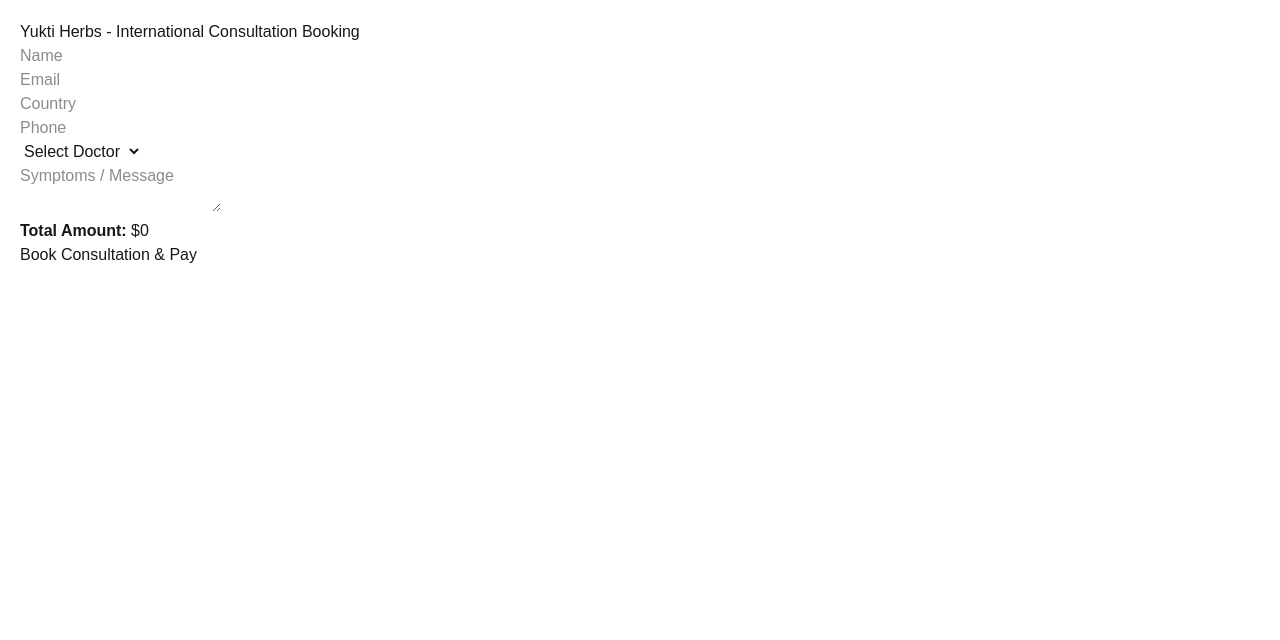
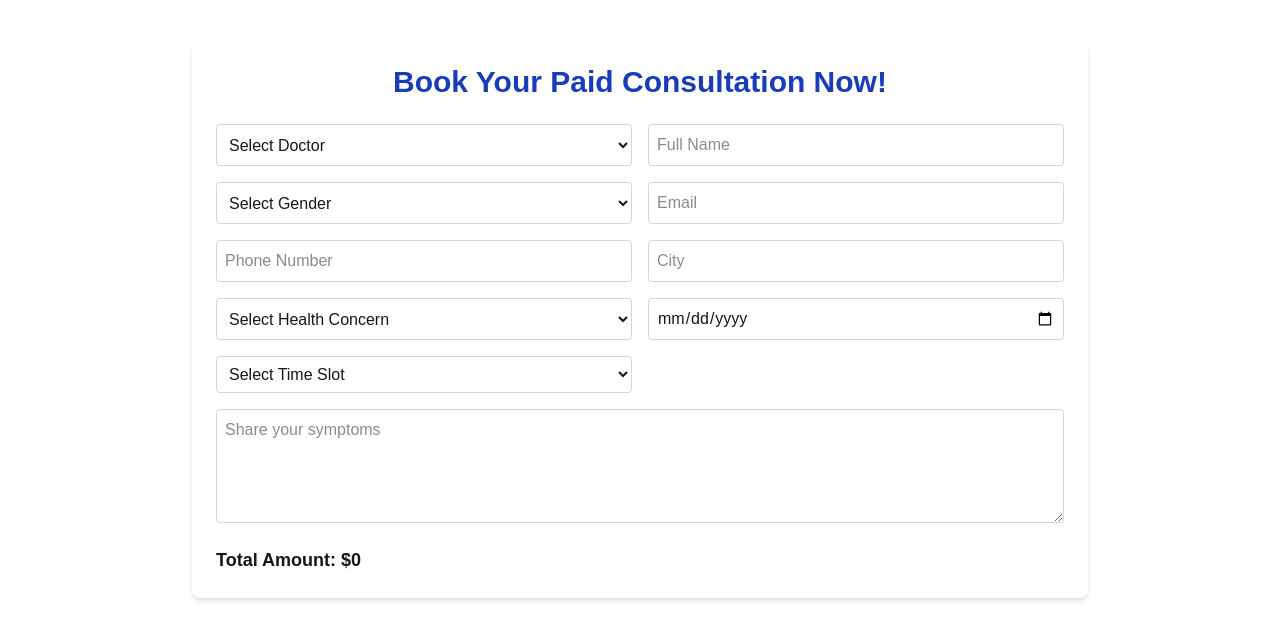
Before and after one commit to rahul2271/yuktiinterational, a Next.js app: page /components/Consulatationbooking in a window 1280 px wide. Shown: the top 640 px of the page. Built offline with nearby package versions, Linux system fonts and the light colour scheme.

Commit message:
Update page.js

```diff
--- a/app/components/Consulatationbooking/page.js
+++ b/app/components/Consulatationbooking/page.js
@@ -1,17 +1,21 @@
 'use client';
+
 import { useState, useEffect } from 'react';
 
 export default function ConsultationBooking() {
   const [form, setForm] = useState({
+    doctor: '',
     name: '',
+    gender: '',
     email: '',
-    country: '',
     phone: '',
-    doctor: '',
+    city: '',
+    healthConcern: '',
     message: '',
+    date: '',
+    timeSlot: '',
     price: 0,
   });
-  const [loading, setLoading] = useState(false);
 
   const doctorPrices = {
     Doctor1: 40,
@@ -19,7 +23,6 @@ export default function ConsultationBooking() {
     Doctor3: 10,
   };
 
-  // ✅ Load Cashfree JS SDK
   useEffect(() => {
     const script = document.createElement('script');
     script.src = 'https://sdk.cashfree.com/js/v3/cashfree.js';
@@ -34,7 +37,6 @@ export default function ConsultationBooking() {
 
   const handleSubmit = async (e) => {
     e.preventDefault();
-    setLoading(true);
 
     try {
       const res = await fetch('/api/create-order', {
@@ -46,84 +48,136 @@ export default function ConsultationBooking() {
       const data = await res.json();
 
       if (res.ok && data.paymentSessionId) {
-        console.log('Received paymentSessionId:', data.paymentSessionId);
-
-        if (typeof window !== 'undefined' && window.Cashfree) {
-          const cashfree = Cashfree({ mode: 'production' });
-
-          cashfree.checkout({
-            paymentSessionId: data.paymentSessionId,
-            redirectTarget: '_self', // Change to '_blank' or '_modal' if needed
-          });
-        } else {
-          alert('Cashfree SDK not loaded');
-        }
+        const cashfree = Cashfree({ mode: 'production' });
+        cashfree.checkout({
+          paymentSessionId: data.paymentSessionId,
+          redirectTarget: '_self',
+        });
       } else {
-        console.error('API Error:', data);
-        alert(
-          `Order creation failed.\n\nStatus: ${res.status}\nReason: ${JSON.stringify(
-            data
-          )}`
-        );
+        alert(`Order creation failed: ${JSON.stringify(data)}`);
       }
     } catch (error) {
-      console.error('Form Submit Error:', error);
-      alert('Something went wrong! Please try again.');
-    } finally {
-      setLoading(false);
+      console.error('Submit Error:', error);
+      alert('Something went wrong!');
     }
   };
 
   return (
-    <div style={{ padding: '20px' }}>
-      <h1>Yukti Herbs - International Consultation Booking</h1>
-      <form onSubmit={handleSubmit}>
-        <input
-          placeholder="Name"
-          required
-          value={form.name}
-          onChange={(e) => setForm({ ...form, name: e.target.value })}
-        /><br />
+    <div className="max-w-4xl mx-auto p-6 bg-white shadow-md rounded-lg mt-10">
+      <h1 className="text-3xl font-bold mb-6 text-center text-blue-800">Book Your Paid Consultation Now!</h1>
+      <form onSubmit={handleSubmit} className="space-y-4">
+        <div className="grid grid-cols-1 md:grid-cols-2 gap-4">
+          <select
+            className="border border-gray-300 p-2 rounded"
+            value={form.doctor}
+            onChange={handleDoctorChange}
+            required
+          >
+            <option value="">Select Doctor</option>
+            <option value="Doctor1">Doctor 1 - $40</option>
+            <option value="Doctor2">Doctor 2 - $30</option>
+            <option value="Doctor3">Doctor 3 - $10</option>
+          </select>
 
-        <input
-          placeholder="Email"
-          type="email"
-          required
-          value={form.email}
-          onChange={(e) => setForm({ ...form, email: e.target.value })}
-        /><br />
+          <input
+            type="text"
+            placeholder="Full Name"
+            className="border border-gray-300 p-2 rounded"
+            value={form.name}
+            onChange={(e) => setForm({ ...form, name: e.target.value })}
+            required
+          />
 
-        <input
-          placeholder="Country"
-          required
-          value={form.country}
-          onChange={(e) => setForm({ ...form, country: e.target.value })}
-        /><br />
+          <select
+            className="border border-gray-300 p-2 rounded"
+            value={form.gender}
+            onChange={(e) => setForm({ ...form, gender: e.target.value })}
+            required
+          >
+            <option value="">Select Gender</option>
+            <option value="Male">Male</option>
+            <option value="Female">Female</option>
+            <option value="Other">Other</option>
+          </select>
 
-        <input
-          placeholder="Phone"
-          required
-          value={form.phone}
-          onChange={(e) => setForm({ ...form, phone: e.target.value })}
-        /><br />
+          <input
+            type="email"
+            placeholder="Email"
+            className="border border-gray-300 p-2 rounded"
+            value={form.email}
+            onChange={(e) => setForm({ ...form, email: e.target.value })}
+            required
+          />
 
-        <select required value={form.doctor} onChange={handleDoctorChange}>
-          <option value="">Select Doctor</option>
-          <option value="Doctor1">Doctor 1 - $40</option>
-          <option value="Doctor2">Doctor 2 - $30</option>
-          <option value="Doctor3">Doctor 3 - $10</option>
-        </select><br />
+          <input
+            type="text"
+            placeholder="Phone Number"
+            className="border border-gray-300 p-2 rounded"
+            value={form.phone}
+            onChange={(e) => setForm({ ...form, phone: e.target.value })}
+            required
+          />
+
+          <input
+            type="text"
+            placeholder="City"
+            className="border border-gray-300 p-2 rounded"
+            value={form.city}
+            onChange={(e) => setForm({ ...form, city: e.target.value })}
+            required
+          />
+
+          <select
+            className="border border-gray-300 p-2 rounded"
+            value={form.healthConcern}
+            onChange={(e) => setForm({ ...form, healthConcern: e.target.value })}
+            required
+          >
+            <option value="">Select Health Concern</option>
+            <option value="Hairfall">Hairfall</option>
+            <option value="PCOS">PCOS</option>
+            <option value="Diabetes">Diabetes</option>
+            <option value="Other">Other</option>
+          </select>
+
+          <input
+            type="date"
+            className="border border-gray-300 p-2 rounded"
+            value={form.date}
+            onChange={(e) => setForm({ ...form, date: e.target.value })}
+            required
+          />
+
+          <select
+            className="border border-gray-300 p-2 rounded"
+            value={form.timeSlot}
+            onChange={(e) => setForm({ ...form, timeSlot: e.target.value })}
+            required
+          >
+            <option value="">Select Time Slot</option>
+            <option value="10 AM - 12 PM">10 AM - 12 PM</option>
+            <option value="2 PM - 4 PM">2 PM - 4 PM</option>
+            <option value="6 PM - 8 PM">6 PM - 8 PM</option>
+          </select>
+        </div>
 
         <textarea
-          placeholder="Symptoms / Message"
+          placeholder="Share your symptoms"
+          className="border border-gray-300 p-2 rounded w-full"
           value={form.message}
           onChange={(e) => setForm({ ...form, message: e.target.value })}
-        ></textarea><br />
+          rows={4}
+        ></textarea>
 
-        <p><strong>Total Amount:</strong> ${form.price}</p>
-        <button type="submit" disabled={loading}>
-          {loading ? 'Processing...' : 'Book Consultation & Pay'}
-        </button>
+        <p className="text-lg font-semibold">Total Amount: ${form.price}</p>
+
+        {/* <button
+          type="submit"
+          className="w-full bg-yellow-500 text-white py-3 rounded text-lg hover:bg-yellow-600"
+
+        >
+          {'Book Consultation & Pay'}
+        </button> */}
       </form>
     </div>
   );
```
